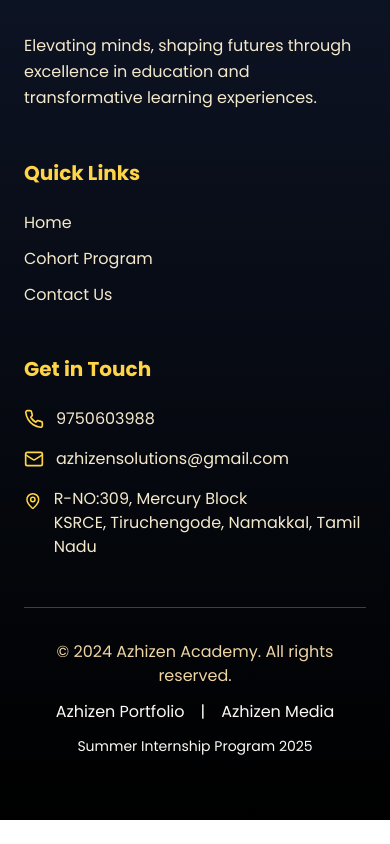
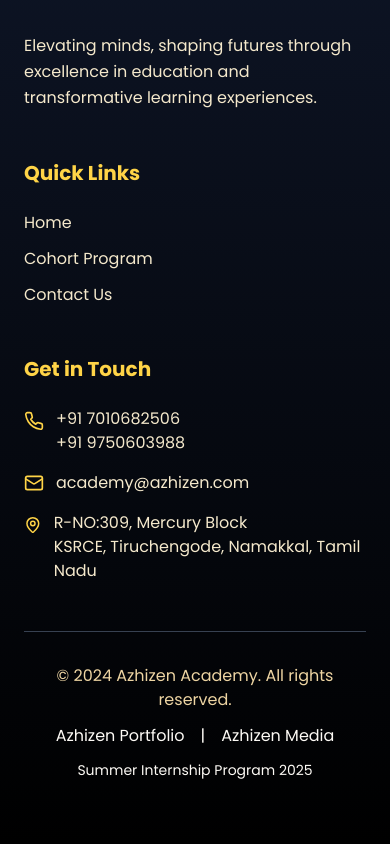
Before and after one commit to Akshayvigram/azhizen-academy-elegance-portal, a React (Vite) app: page /cohort-program in a window 390 px wide. Shown: the part 10443-11287 px from the top of the page. Before the commit the page ends 11263 px from the top, so only its background shows below. Built offline with nearby package versions, Linux system fonts and the light colour scheme; a web font is replaced by a local one.

Commit message:
favicon and mobile no and email id changed

```diff
--- a/index.html
+++ b/index.html
@@ -5,9 +5,6 @@
     <meta name="color-scheme" content="light dark" />
     <meta name="viewport" content="width=device-width, initial-scale=1.0, maximum-scale=1.0, user-scalable=no" />
     <meta name="description" content="Explore career opportunities at Azhizen. Join our dynamic team and discover your potential in Webflow Development." />
-
-    <!-- Single favicon link that will be updated via JavaScript -->
-    <link id="favicon" rel="icon" type="image/png" href="/fav-icon-dark.png" />
 
     <!-- Google Fonts -->
     <link href="https://fonts.googleapis.com/css2?family=Kameron:wght@400..700&family=Outfit:wght@100..900&display=swap" rel="stylesheet" />
@@ -18,25 +15,5 @@
     <div id="root"></div>
 
     <script type="module" src="/src/main.tsx"></script>
-
-    <!-- Favicon Theme Switcher Script -->
-    <script>
-      const darkSchemeIcon = "/fav-icon-dark.png";   // shown in light mode
-      const lightSchemeIcon = "/fav-icon-light.png"; // shown in dark mode
-
-      function updateFavicon() {
-        const favicon = document.getElementById("favicon");
-        const isDark = window.matchMedia("(prefers-color-scheme: dark)").matches;
-
-        // Invert logic: light icon for dark mode, dark icon for light mode
-        favicon.href = isDark ? lightSchemeIcon : darkSchemeIcon;
-      }
-
-      // Set favicon on initial load
-      updateFavicon();
-
-      // Update favicon if user switches theme
-      window.matchMedia("(prefers-color-scheme: dark)").addEventListener("change", updateFavicon);
-    </script>
   </body>
 </html>
--- a/src/components/ContactSection.tsx
+++ b/src/components/ContactSection.tsx
@@ -47,13 +47,16 @@ const ContactSection = () => {
           <div className="scroll-reveal">
             <h3 className="text-2xl font-bold mb-6 text-gold-400">Get in Touch</h3>
             <div className="space-y-4">
-              <div className="flex items-center space-x-3">
-                <Phone className="text-gold-400" size={20} />
-                <span className="text-cream-200">9750603988</span>
+              <div className="flex items-start space-x-3">
+                <Phone className="text-gold-400 mt-1" size={20} />
+                <div className="flex flex-col text-cream-200">
+                  <span>+91 7010682506</span>
+                  <span>+91 9750603988</span>
+                </div>
               </div>
               <div className="flex items-center space-x-3">
                 <Mail className="text-gold-400" size={20} />
-                <span className="text-cream-200">azhizensolutions@gmail.com</span>
+                <span className="text-cream-200">academy@azhizen.com</span>
               </div>
               <div className="flex items-start space-x-3">
                 <MapPin className="text-gold-400 mt-1" size={20} />
--- a/src/components/Footer.tsx
+++ b/src/components/Footer.tsx
@@ -34,13 +34,16 @@ const Footer = () => {
           <div>
             <h3 className="font-serif text-xl font-bold mb-6 text-gold-400">Get in Touch</h3>
             <div className="space-y-4">
-              <div className="flex items-center space-x-3">
-                <Phone className="text-gold-400" size={20} />
-                <span className="text-cream-300">9750603988</span>
+              <div className="flex items-start space-x-3">
+              <Phone className="text-gold-400 mt-1" size={20} />
+              <div className="flex flex-col text-cream-300">
+                <span>+91 7010682506</span>
+                <span>+91 9750603988</span>
               </div>
+            </div>
               <div className="flex items-center space-x-3">
                 <Mail className="text-gold-400" size={20} />
-                <span className="text-cream-300">azhizensolutions@gmail.com</span>
+                <span className="text-cream-300">academy@azhizen.com</span>
               </div>
               <div className="flex items-start space-x-3">
                 <MapPin className="text-gold-400 mt-1" size={20} />
--- a/src/components/HeroSection.tsx
+++ b/src/components/HeroSection.tsx
@@ -47,6 +47,7 @@ const HeroSection = () => {
       <div className="relative z-10 text-center max-w-5xl mx-auto px-6">
         <h1 className="font-serif text-5xl md:text-7xl lg:text-8xl font-bold mb-6">
           <span className="text-gradient animate-fade-in-up">Azhizen</span>
+
           <br />
           <span className="text-cream-100 animate-fade-in-up" style={{animationDelay: '0.2s'}}>Academy</span>
         </h1>
--- a/src/components/MissionSection.tsx
+++ b/src/components/MissionSection.tsx
@@ -18,7 +18,7 @@ const MissionSection = () => {
           </div>
 
           <div className="scroll-reveal order-1 lg:order-2">
-            <h2 className="font-serif text-4xl md:text-5xl font-bold mb-6 text-gradient">
+            <h2 className="font-serif text-4xl md:text-5xl font-bold mb-6 text-[#03045E]">
               Our Mission
             </h2>
             <p className="text-lg text-gray-700 leading-relaxed mb-6">
--- a/src/components/ProgramsSection.tsx
+++ b/src/components/ProgramsSection.tsx
@@ -7,9 +7,9 @@ const ProgramsSection = () => {
     <section id="programs" className="section-padding bg-gradient-to-b from-blue-100 to-indigo-200">
       <div className="max-w-7xl mx-auto">
         <div className="text-center mb-16 scroll-reveal">
-          <h2 className="font-serif text-4xl md:text-5xl font-bold mb-6 text-gradient">
-            Our Program
-          </h2>
+          <h2 className="font-serif text-4xl md:text-5xl font-bold mb-6 text-gradient leading-[1.2]">
+  Our Program
+</h2>
           <p className="text-xl text-gray-700 max-w-4xl mx-auto leading-relaxed">
             Discover our comprehensive cohort-based learning journey designed to transform students into industry-ready professionals.
           </p>
--- a/src/components/VisionSection.tsx
+++ b/src/components/VisionSection.tsx
@@ -7,7 +7,7 @@ const VisionSection = () => {
       <div className="max-w-6xl mx-auto">
         <div className="grid lg:grid-cols-2 gap-16 items-center">
           <div className="scroll-reveal">
-            <h2 className="font-serif text-4xl md:text-5xl font-bold mb-6 text-royal-900">
+            <h2 className="font-serif text-4xl md:text-5xl font-bold mb-6 text-03045E leading-[1.2] overflow-visible">
               Our Vision
             </h2>
             <p className="text-lg text-gray-700 leading-relaxed mb-6">
```
Also changed, not shown: 1 other file (tests, documents, lock files or other folders).
